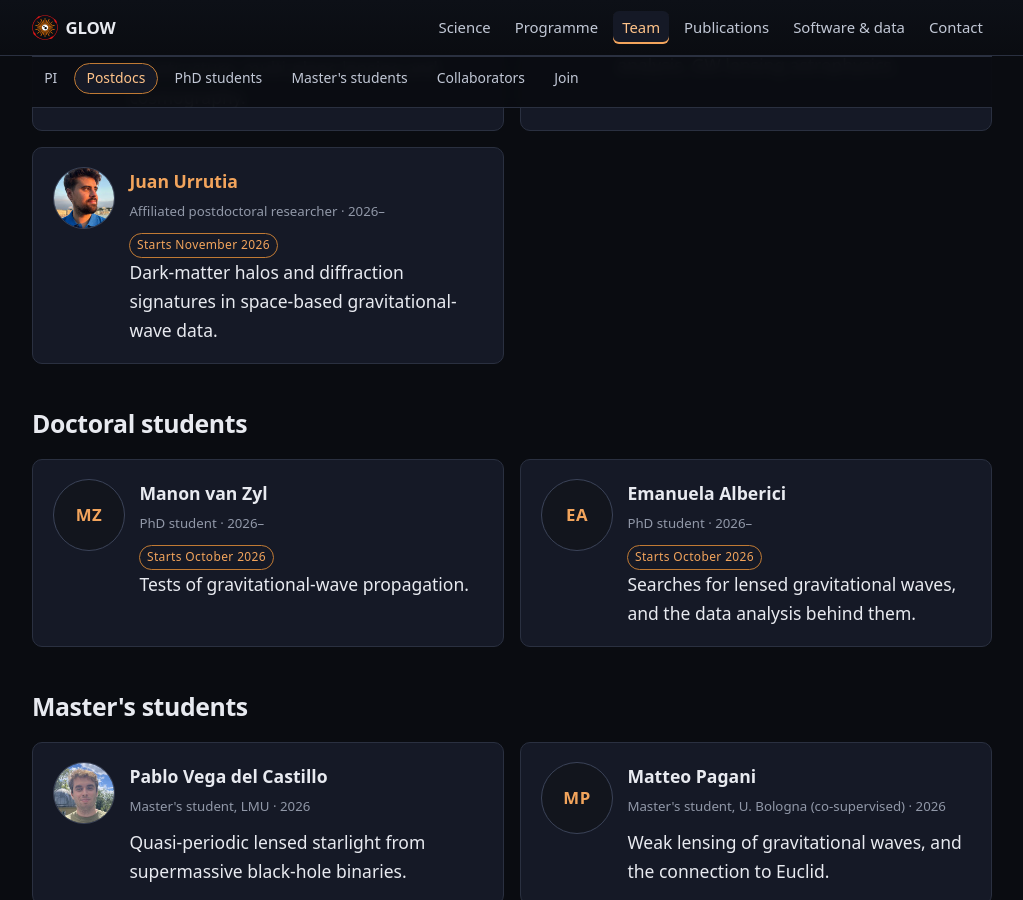
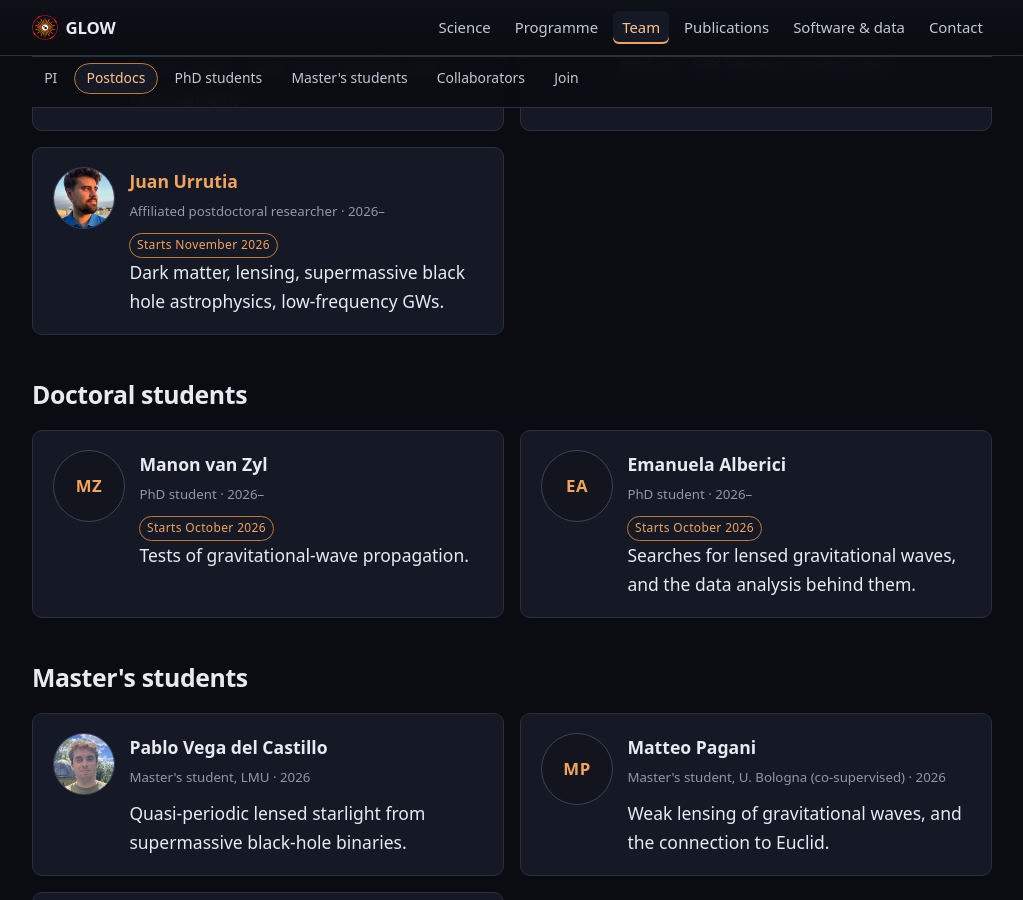
Before and after one commit to glow-astro/website, a Jekyll site: the page built from team.html, in a window 1280 px wide and 900 px high, scrolled down 946 px. Shown: the whole window, without its empty margins (128-1151 px from the left). Built offline with Jekyll 4.4.1, drawn with Linux system fonts in a browser that asks for light colours.

Commit message:
Urrutia's description, as he gave it
Widens from the LISA diffraction work to the range he covers. "GWs"
unexpanded matches Shan's line, which already says "GW lensing
astrophysics"; both are on a page whose reader has met the term.

Co-Authored-By: Claude Opus 5 (1M context) <noreply@anthropic.com>
Claude-Session: https://claude.ai/code/session_01L7GT62S61eYxRuSFTmWGfu

```diff
--- a/_data/people.yml
+++ b/_data/people.yml
@@ -104,7 +104,7 @@ current:
     years: "2026–"
     incoming: true
     starts: "November 2026"
-    topic: "Dark-matter halos and diffraction signatures in space-based gravitational-wave data."
+    topic: "Dark matter, lensing, supermassive black hole astrophysics, low-frequency GWs."
 
   - name: "Manon van Zyl"
     stage: phd
```
